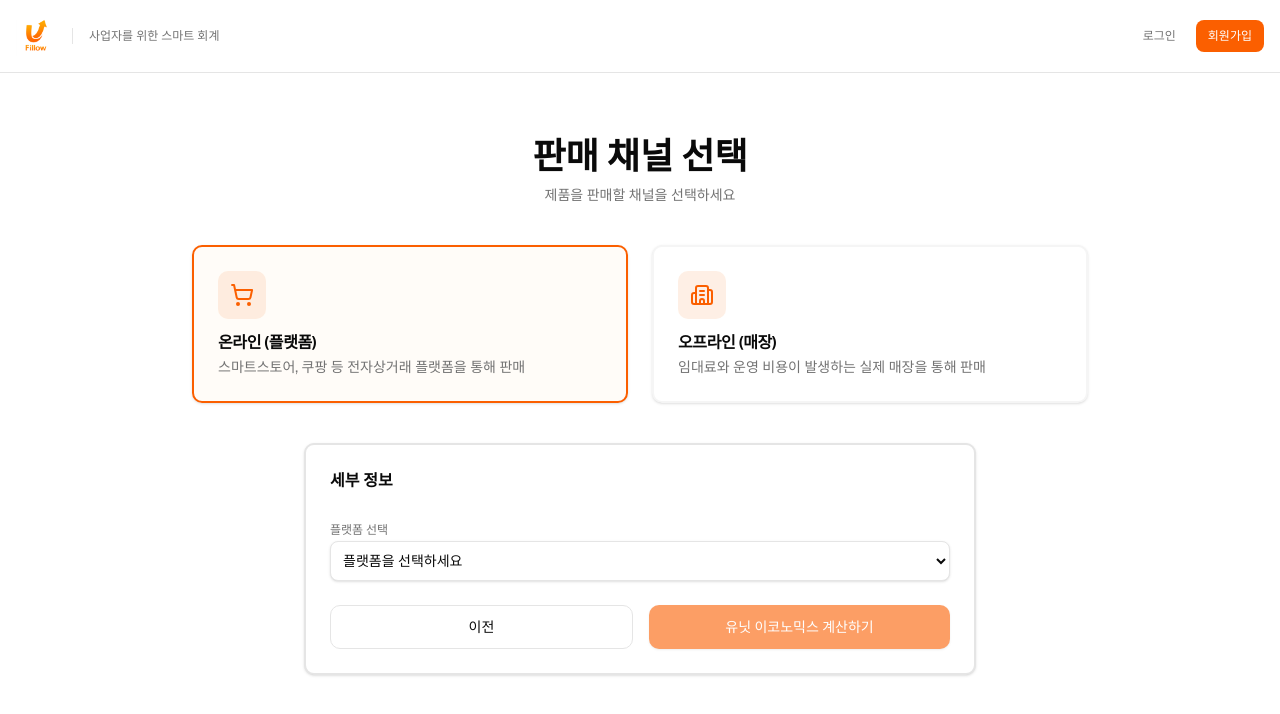
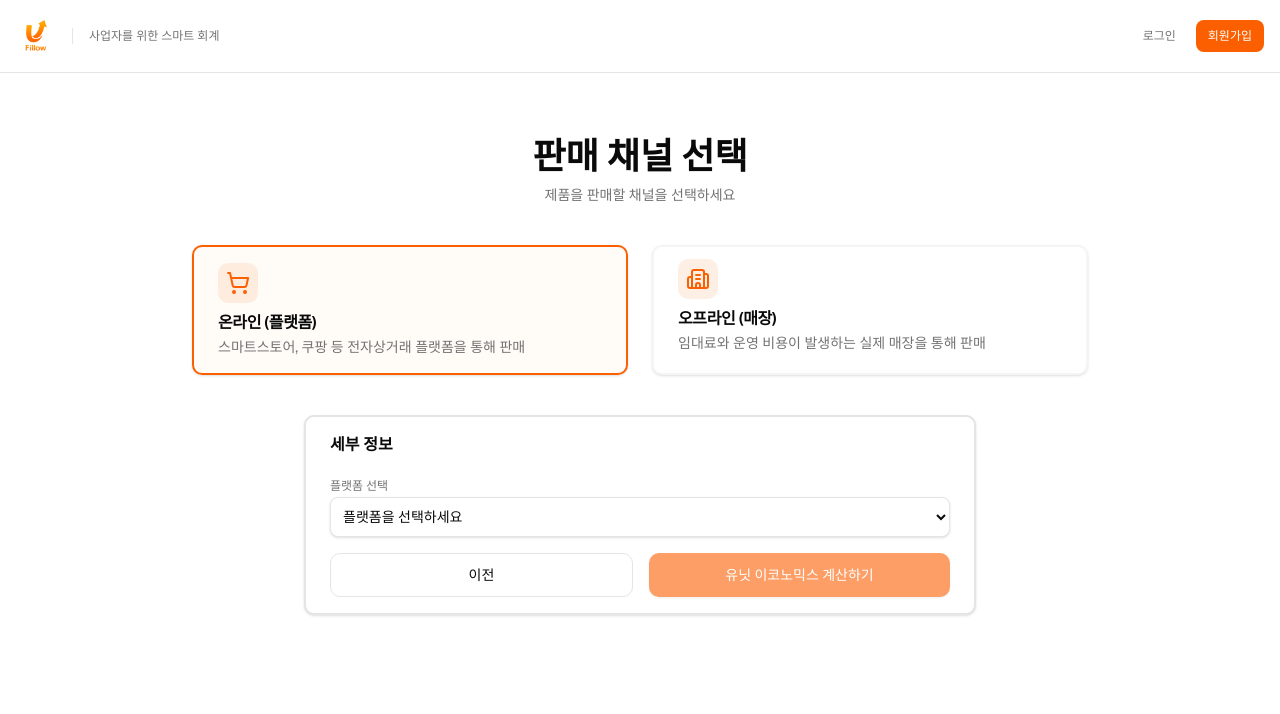
Before and after one commit to keaikelly/FillowFront, a Next.js app: page /channel in a window 1280 px wide. Shown: the top 714 px of the page. Built offline with nearby package versions, Linux system fonts and the light colour scheme.

Commit message:
[fix] 임대료 보증/월세 방식으로 변경, 높이조절, 애니메이션 로딩 제거

```diff
--- a/src/app/channel/page.tsx
+++ b/src/app/channel/page.tsx
@@ -12,12 +12,14 @@ export default function ChannelPage() {
   const router = useRouter();
   //상태가 online or offline. 초기값은 online
   const [environment, setEnvironment] = useState<"online" | "offline">(
-    "online"
+    "online",
   );
   const [platform, setPlatform] = useState("");
   const [location, setLocation] = useState("");
   const [commission, setCommission] = useState("");
-  const [rent, setRent] = useState("");
+  const [deposit, setDeposit] = useState("");
+  const [monthlyRent, setMonthlyRent] = useState("");
+  const [maintenanceFee, setMaintenanceFee] = useState("");
   const [loading, setLoading] = useState(false);
 
   const handleCalculate = async () => {
@@ -41,12 +43,14 @@ export default function ChannelPage() {
             platform={platform}
             location={location}
             commission={commission}
-            rent={rent}
+            deposit={deposit}
+            monthlyRent={monthlyRent}
             onEnvironmentChange={setEnvironment}
             onPlatformChange={setPlatform}
             onLocationChange={setLocation}
             onCommissionChange={setCommission}
-            onRentChange={setRent}
+            onDepositChange={setDeposit}
+            onMonthlyRentChange={setMonthlyRent}
             onBack={() => router.push("/product")}
             onCalculate={handleCalculate}
           />
--- a/src/components/ChannelStep.tsx
+++ b/src/components/ChannelStep.tsx
@@ -15,13 +15,15 @@ type ChannelStepProps = {
   platform: string; //온라인일 때 플랫폼
   location: string; //오프라인일 때 매장 위치
   commission: string; // 온라인 수수료 (%)
-  rent: string; // 오프라인 월 임대료 (원)
+  deposit: string; // 오프라인 보증금
+  monthlyRent: string; // 오프라인 월세
 
   onEnvironmentChange: (env: "online" | "offline") => void; //환경변경시호출
   onPlatformChange: (value: string) => void; // 플랫폼 선택 변경 시 호출
   onLocationChange: (value: string) => void; // 매장 위치 선택 변경 시 호출
   onCommissionChange: (value: string) => void; // 수수료 입력 변경
-  onRentChange: (value: string) => void; // 임대료 입력 변경
+  onDepositChange: (value: string) => void; // 보증금 입력 변경
+  onMonthlyRentChange: (value: string) => void; // 월세 입력 변경
 
   onBack: () => void; // 이전 단계로 돌아가기
   onCalculate: () => void; // 계산 실행 버튼 클릭 시
@@ -33,12 +35,14 @@ export default function ChannelStep({
   platform,
   location,
   commission,
-  rent,
+  deposit,
+  monthlyRent,
   onEnvironmentChange,
   onPlatformChange,
   onLocationChange,
   onCommissionChange,
-  onRentChange,
+  onDepositChange,
+  onMonthlyRentChange,
   onBack,
   onCalculate,
 }: ChannelStepProps) {
@@ -74,10 +78,10 @@ export default function ChannelStep({
       (!isCustomPlatform || commission.trim())) || // - 온라인: custom이면 수수료도 필요
     (environment === "offline" &&
       locationValid &&
-      (!isCustomLocation || rent.trim())); // - 오프라인: custom이면 임대료도 필요
+      (!isCustomLocation || (deposit.trim() && monthlyRent.trim()))); // - 오프라인: custom이면 보증금/월세 필요
 
   return (
-    <div className="pt-8 space-y-10 animate-in fade-in slide-in-from-bottom-4 duration-700">
+    <div className="pt-8 space-y-10">
       {/* 상단 제목 영역 */}
       <div className="text-center space-y-2">
         <h2 className="text-4xl font-bold">판매 채널 선택</h2>
@@ -99,8 +103,8 @@ export default function ChannelStep({
           // 클릭 시 판매 환경을 online으로 변경
           onClick={() => onEnvironmentChange("online")}
         >
-          <CardHeader>
-            <div className="h-12 w-12 rounded-lg bg-primary/10 flex items-center justify-center mb-4">
+          <CardHeader className="py-4">
+            <div className="h-10 w-10 rounded-lg bg-primary/10 flex items-center justify-center mb-3">
               <ShoppingCart className="h-6 w-6 text-primary" />
             </div>
             <CardTitle>온라인 (플랫폼)</CardTitle>
@@ -120,8 +124,8 @@ export default function ChannelStep({
           // 클릭 시 판매 환경을 offline으로 변경
           onClick={() => onEnvironmentChange("offline")}
         >
-          <CardHeader>
-            <div className="h-12 w-12 rounded-lg bg-primary/10 flex items-center justify-center mb-4">
+          <CardHeader className="py-3">
+            <div className="h-10 w-10 rounded-lg bg-primary/10 flex items-center justify-center mb-3">
               <Building2 className="h-6 w-6 text-primary" />
             </div>
             <CardTitle>오프라인 (매장)</CardTitle>
@@ -134,7 +138,7 @@ export default function ChannelStep({
 
       {/* 상세 선택 영역 (환경에 따라 내용 변경) */}
       <Card className="max-w-2xl mx-auto border-2 rounded-[40px] shadow-sm">
-        <CardContent className="pt-6 pb-6 space-y-6">
+        <CardContent className="pt-4 pb-4 space-y-4">
           {/* 상단 안내 텍스트 */}
           <p className="font-semibold">세부 정보</p>
 
@@ -245,7 +249,8 @@ export default function ChannelStep({
               </select>
               {/* 새로 추가: 직접 입력 선택 시, 위치/임대료를 한 줄 2열로 입력 */}
               {isCustomLocation && (
-                <div className="grid gap-3 sm:grid-cols-2">
+                <div>
+                  {" "}
                   <div className="space-y-2">
                     <label
                       htmlFor="customLocation"
@@ -264,27 +269,47 @@ export default function ChannelStep({
                       }
                     />
                   </div>
+                  <div className="grid grid-cols-2 gap-3">
                     <div className="space-y-2">
                       <label
-                      htmlFor="rent"
+                        htmlFor="deposit"
                         className="text-xs font-medium text-muted-foreground"
                       >
-                      월 임대료 (원)
+                        보증금 (원)
                       </label>
                       <input
-                      id="rent"
+                        id="deposit"
+                        type="text"
+                        inputMode="numeric"
+                        placeholder="예: 10000000"
+                        className="h-10 w-full rounded-md border border-input bg-background px-3 text-sm shadow-sm focus:outline-none focus:ring-1 focus:ring-offset-1 focus:ring-primary"
+                        value={deposit}
+                        onChange={(e) => onDepositChange(e.target.value)}
+                      />
+                    </div>
+                    <div className="space-y-2">
+                      <label
+                        htmlFor="monthlyRent"
+                        className="text-xs font-medium text-muted-foreground"
+                      >
+                        월세 (관리비 포함)
+                      </label>
+                      <input
+                        id="monthlyRent"
                         type="text"
                         inputMode="numeric"
                         placeholder="예: 2000000"
                         className="h-10 w-full rounded-md border border-input bg-background px-3 text-sm shadow-sm focus:outline-none focus:ring-1 focus:ring-offset-1 focus:ring-primary"
-                      value={rent}
-                      onChange={(e) => onRentChange(e.target.value)}
+                        value={monthlyRent}
+                        onChange={(e) => onMonthlyRentChange(e.target.value)}
                       />
+                    </div>
                   </div>
                 </div>
               )}
             </div>
           )}
+
           {/* 하단 버튼 영역 */}
           <div className="flex gap-4">
             {/* 이전 단계 버튼 */}
```
Lines whose indentation alone changed are shown as unchanged.
